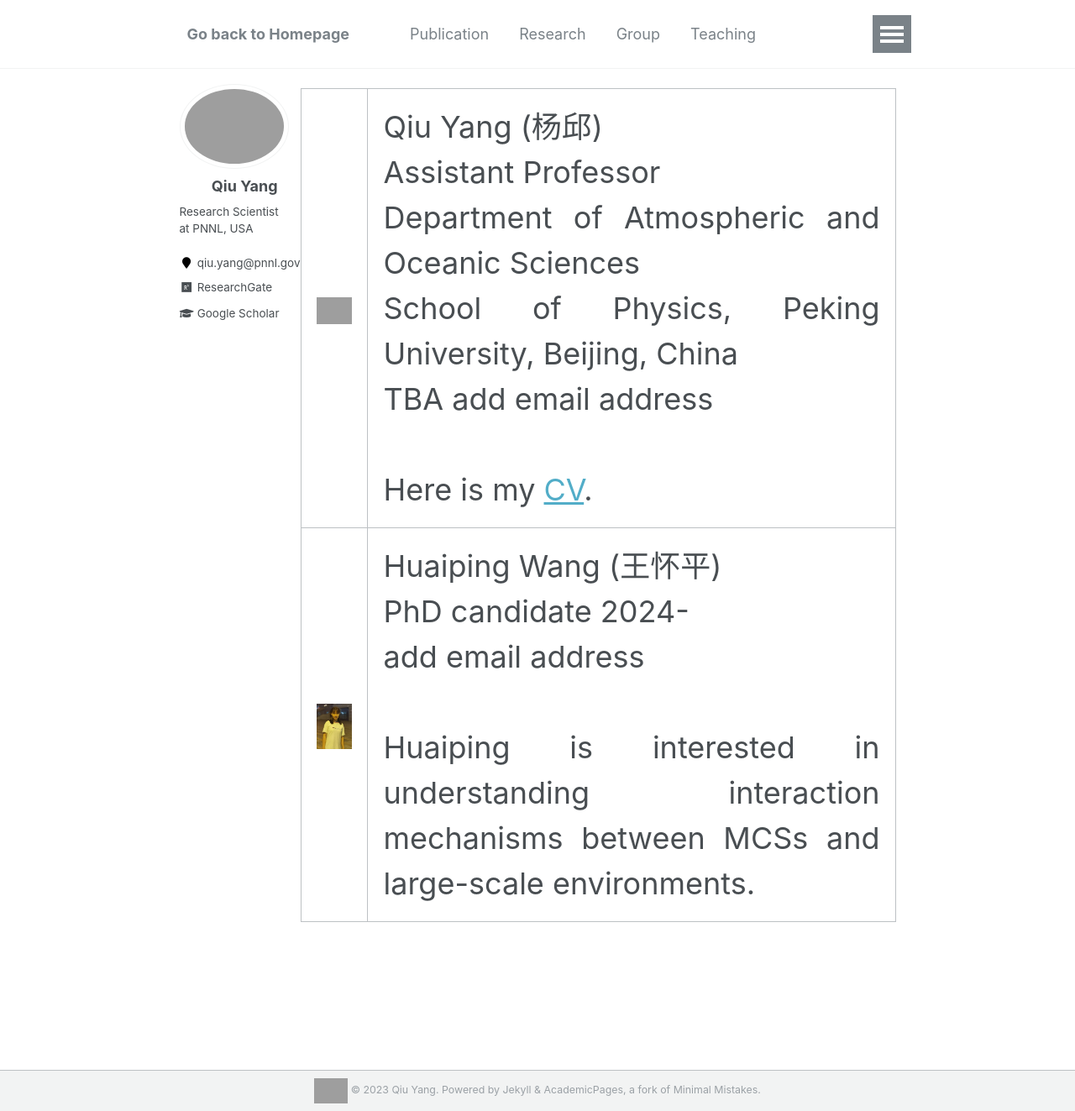
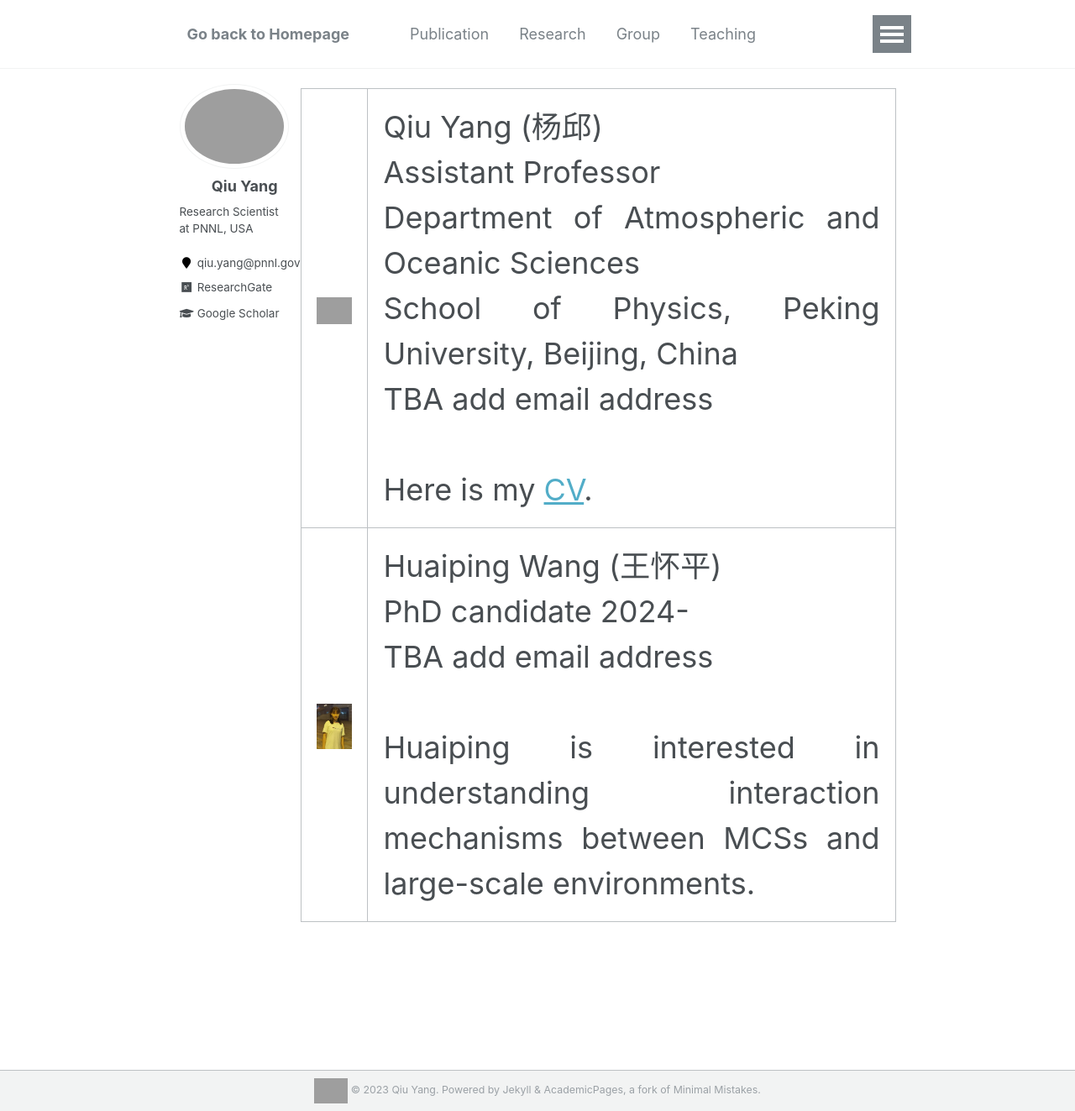
Before and after one commit to qiuyang50/qiuyang50.github.io, a Jekyll site: the page built from _pages/group.md, in a window 1280 px wide and 1323 px high. Shown: the whole window at 84% size. Built offline with Jekyll 4.4.1, drawn with Linux system fonts in a browser that asks for light colours; grey boxes are pictures that could not be loaded.

Commit message:
Update group.md

```diff
--- a/_pages/group.md
+++ b/_pages/group.md
@@ -13,6 +13,6 @@ author_profile: true
   </tr>
   <tr>
     <td><img src="/images/HuaipingWang_2024PhD.jpg" alt="drawing" width="200"/></td>
-    <td>Huaiping Wang (王怀平)<br>PhD candidate 2024-<br>add email address<br><br>Huaiping is interested in understanding interaction mechanisms between MCSs and large-scale environments.</td>
+    <td>Huaiping Wang (王怀平)<br>PhD candidate 2024-<br>TBA add email address<br><br>Huaiping is interested in understanding interaction mechanisms between MCSs and large-scale environments.</td>
   </tr>
 </table>
```
